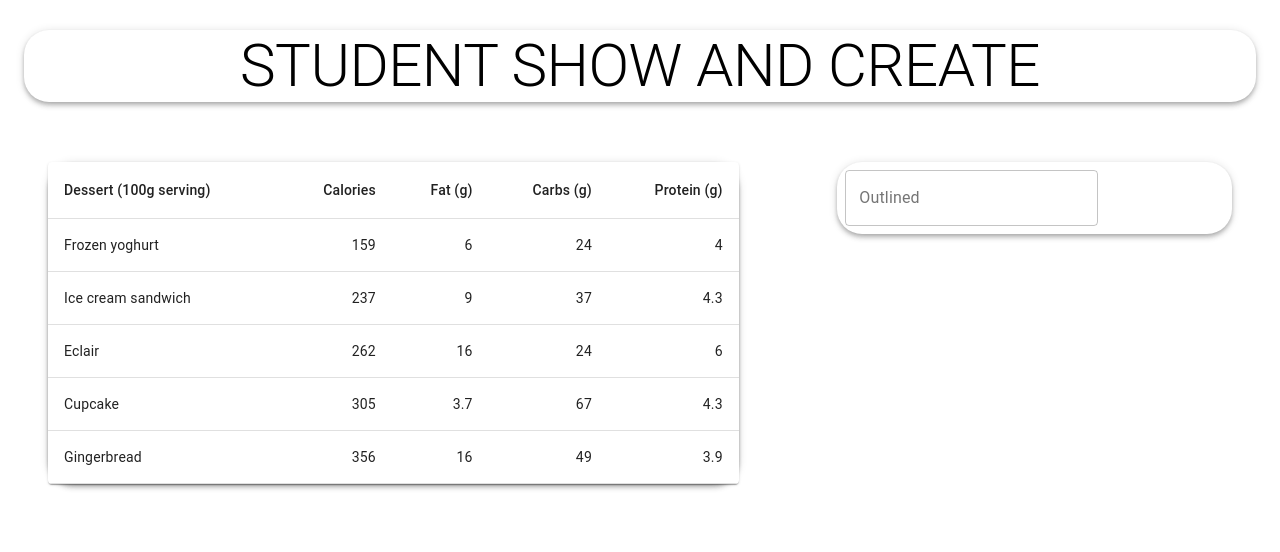
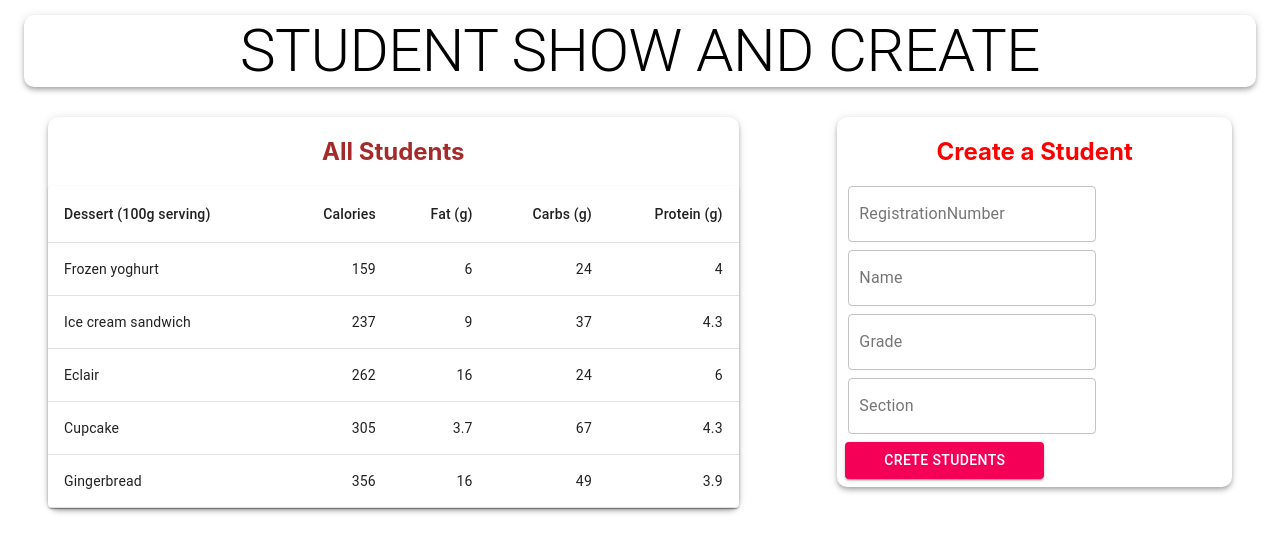
Before and after one commit to Damish-N/Student_Viewer, a React (Create React App) app in the folder client/: page / in a window 1280 px wide. Shown: the top 552 px of the page. Built offline with nearby package versions, Linux system fonts and the light colour scheme.

Commit message:
show Studnet Component Creation Using MUI

```diff
--- a/client/src/component/createStudent/createStudent.js
+++ b/client/src/component/createStudent/createStudent.js
@@ -1,13 +1,24 @@
 import React from "react";
 import { makeStyles } from "@material-ui/core/styles";
 import TextField from "@material-ui/core/TextField";
+import Button from "@material-ui/core/Button";
 
 const useStyles = makeStyles((theme) => ({
   root: {
     "& > *": {
       margin: theme.spacing(1),
       width: "25ch",
+      display: "flex",
+      flexDirection: "row",
+      justifyContent: "center",
+      textAlign: "center",
     },
+  },
+  head: {
+    color: "Red",
+    justifyContent: "center",
+    margin: "20px",
+    textAlign: "center",
   },
 }));
 
@@ -15,8 +26,21 @@ export default function BasicTextFields() {
   const classes = useStyles();
 
   return (
-    <form className={classes.root} noValidate autoComplete="off">
-      <TextField id="outlined-basic" label="Outlined" variant="outlined" />
-    </form>
+    <div>
+      <h2 className={classes.head}>Create a Student</h2>
+      <form className={classes.root} noValidate autoComplete="off">
+        <TextField
+          id="outlined-basic"
+          label="RegistrationNumber"
+          variant="outlined"
+        />
+        <TextField id="outlined-basic" label="Name" variant="outlined" />
+        <TextField id="outlined-basic" label="Grade" variant="outlined" />
+        <TextField id="outlined-basic" label="Section" variant="outlined" />
+        <Button variant="contained" color="secondary">
+          Crete Students
+        </Button>
+      </form>
+    </div>
   );
 }
--- a/client/src/component/showStudent/showStudent.js
+++ b/client/src/component/showStudent/showStudent.js
@@ -1,4 +1,4 @@
-import React from "react";
+import React, { useState } from "react";
 import { makeStyles } from "@material-ui/core/styles";
 import Table from "@material-ui/core/Table";
 import TableBody from "@material-ui/core/TableBody";
@@ -11,6 +11,12 @@ import Paper from "@material-ui/core/Paper";
 const useStyles = makeStyles({
   table: {
     minWidth: 650,
+  },
+  head: {
+    color: "brown",
+    justifyContent: "center",
+    margin: "20px",
+    textAlign: "center",
   },
 });
 
@@ -26,10 +32,19 @@ const rows = [
   createData("Gingerbread", 356, 16.0, 49, 3.9),
 ];
 
-export default function BasicTable() {
+export default function CreateStudent() {
   const classes = useStyles();
 
+  const [student, setstudent] = useState({
+    regNo: 0,
+    studentName: "",
+    grade: "",
+    section: "",
+  });
+
   return (
+    <>
+      <h2 className={classes.head}>All Students</h2>
       <TableContainer component={Paper}>
         <Table className={classes.table} aria-label="simple table">
           <TableHead>
@@ -56,5 +71,6 @@ export default function BasicTable() {
           </TableBody>
         </Table>
       </TableContainer>
+    </>
   );
 }
--- a/client/src/style.js
+++ b/client/src/style.js
@@ -2,8 +2,8 @@ import { makeStyles } from "@material-ui/core/styles";
 
 export default makeStyles(() => ({
   appBar: {
-    borderRadius: "25px",
-    margin: "30px 0px",
+    borderRadius: "10px",
+    margin: "15px 0px",
     display: "flex",
     flexDirection: "coloumn",
     justifyContent: "center",
```
Lines whose indentation alone changed are shown as unchanged.
